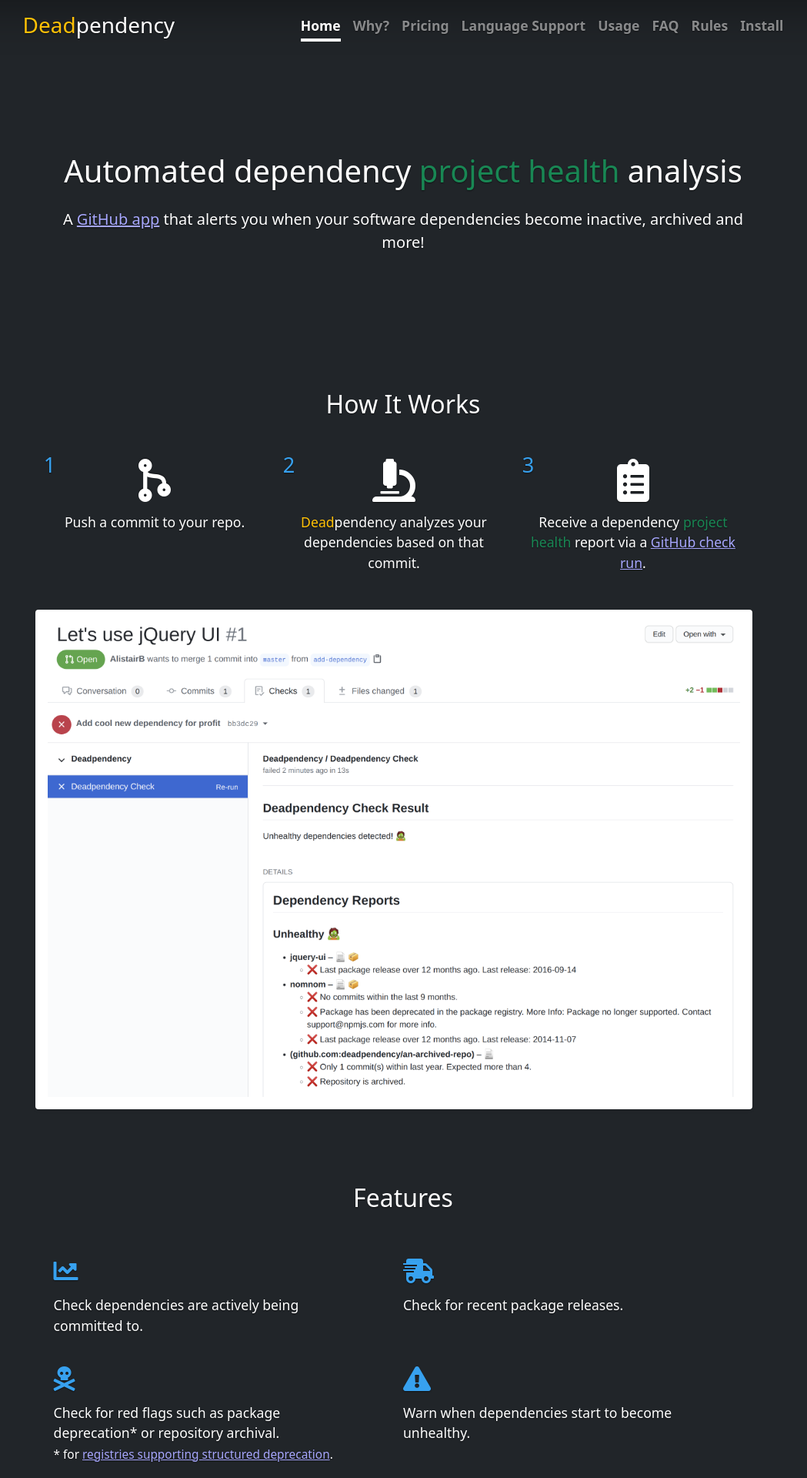
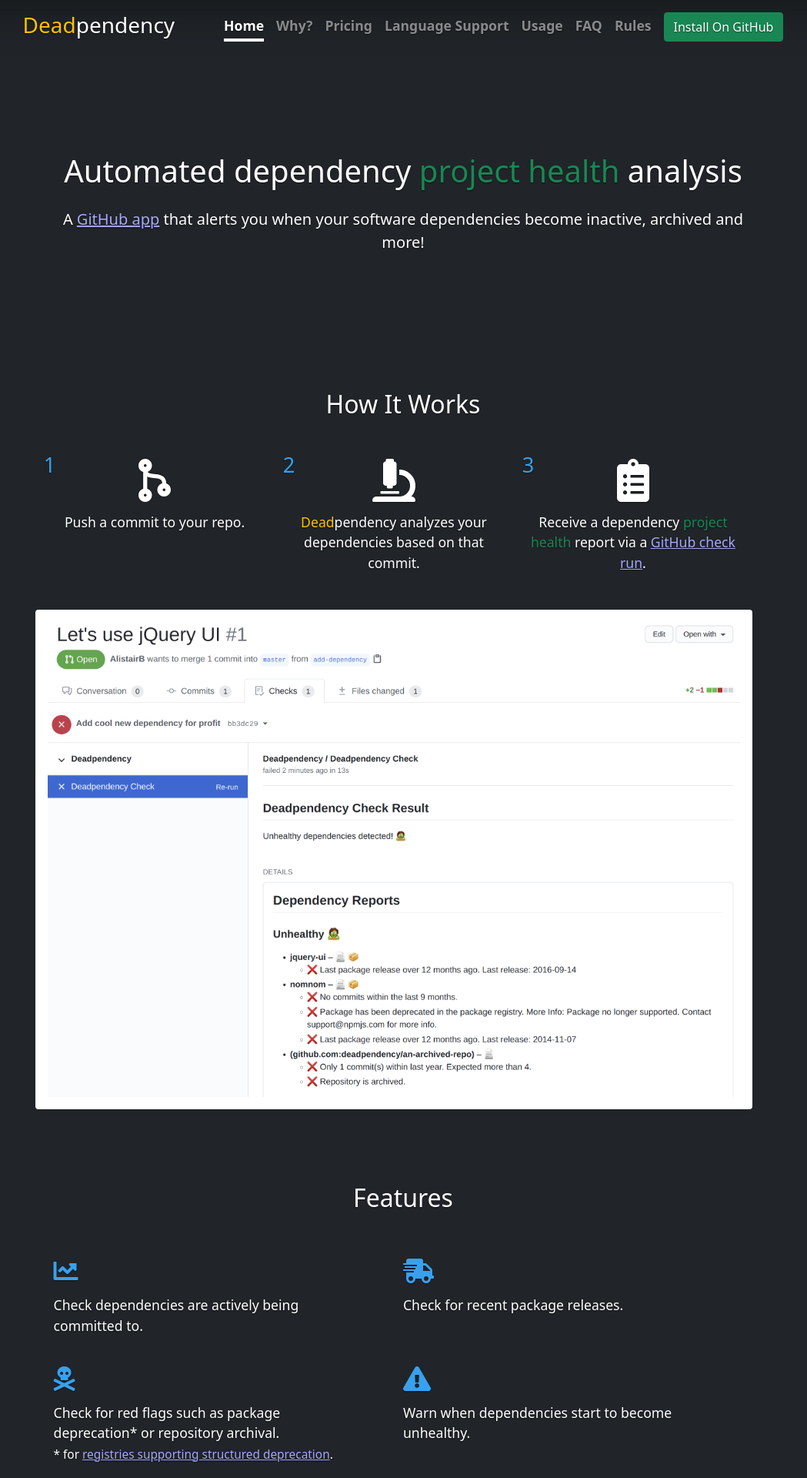
Before and after one commit to deadpendency/deadpendency.github.io, a Jekyll site: the page built from index.html, in a window 1280 px wide. Shown: the top 1920 px of the page at 77% size, without its empty margins (116-1165 px from the left). Built offline with Jekyll 4.4.1, drawn with Linux system fonts in a browser that asks for light colours; nearby versions of some CDN libraries; some of the changed text lies outside the part shown.

Commit message:
More / clearer install links

```diff
--- a/_layouts/default.html
+++ b/_layouts/default.html
@@ -12,9 +12,10 @@
 
     <!-- Bootstrap CSS -->
     <link href="https://cdn.jsdelivr.net/npm/bootstrap@5.0.0-beta1/dist/css/bootstrap.min.css" rel="stylesheet" integrity="sha384-giJF6kkoqNQ00vy+HMDP7azOuL0xtbfIcaT9wjKHr8RbDVddVHyTfAAsrekwKmP1" crossorigin="anonymous">
-    <link rel="stylesheet" href="https://cdnjs.cloudflare.com/ajax/libs/font-awesome/5.15.1/css/fontawesome.min.css" crossorigin="anonymous">
-    <link rel="stylesheet" href="https://cdnjs.cloudflare.com/ajax/libs/font-awesome/5.15.1/css/solid.min.css" crossorigin="anonymous">
-    <link rel="stylesheet" href="https://cdnjs.cloudflare.com/ajax/libs/highlight.js/10.4.0/styles/agate.min.css" crossorigin="anonymous">
+    <link rel="stylesheet" href="https://cdnjs.cloudflare.com/ajax/libs/font-awesome/5.15.1/css/fontawesome.min.css" integrity="sha512-kJ30H6g4NGhWopgdseRb8wTsyllFUYIx3hiUwmGAkgA9B/JbzUBDQVr2VVlWGde6sdBVOG7oU8AL35ORDuMm8g==" crossorigin="anonymous" />
+    <link rel="stylesheet" href="https://cdnjs.cloudflare.com/ajax/libs/font-awesome/5.15.1/css/solid.min.css" integrity="sha512-SazV6tF6Ko4GxhyIZpKoXiKYndqzh7+cqxl9HDH7DGSpjkCN3QLqTAlhJHJnKxu3/2rfCsltzwFC4CmxZE1hPg==" crossorigin="anonymous" />
+    <link rel="stylesheet" href="https://cdnjs.cloudflare.com/ajax/libs/font-awesome/5.15.1/css/brands.min.css" integrity="sha512-D0B6cFS+efdzUE/4wh5XF5599DtW7Q1bZOjAYGBfC0Lg9WjcrqPXZto020btDyrlDUrfYKsmzFvgf/9AB8J0Jw==" crossorigin="anonymous" />
+    <link rel="stylesheet" href="https://cdnjs.cloudflare.com/ajax/libs/highlight.js/10.4.1/styles/agate.min.css" integrity="sha512-dtcZayDwnLWcHMKRgV5S5qk2T4+jz45M89ychxm+Rl9/bA/SiqD59y9ZNoMVDFo7Hnss/O8MruCqWLL5yDv/aQ==" crossorigin="anonymous" />
 
     <link rel="stylesheet" href="{{ site.baseurl }}/styles.css">
   </head>
@@ -34,7 +35,7 @@
             <a class="nav-link {% if currentPage == '/usage' %}active{% endif %}" href="/usage">Usage</a>
             <a class="nav-link {% if currentPage == '/faq' %}active{% endif %}" href="/faq">FAQ</a>
             <a class="nav-link {% if currentPage == '/rules' %}active{% endif %}" href="/rules">Rules</a>
-            <a class="nav-link" href="https://github.com/marketplace/deadpendency" target="_blank" rel="noopener">Install</a>
+            <a class="install-button btn btn-success" href="https://github.com/marketplace/deadpendency" target="_blank" rel="noopener">Install On GitHub</a>
           </nav>
         </div>
       </header>
@@ -57,7 +58,7 @@
       </footer>
     </div>
 
-    <script src="https://cdnjs.cloudflare.com/ajax/libs/highlight.js/10.4.0/highlight.min.js"></script>
+    <script src="https://cdnjs.cloudflare.com/ajax/libs/highlight.js/10.4.1/highlight.min.js" integrity="sha512-DrpaExP2d7RJqNhXB41Q/zzzQrtb6J0zfnXD5XeVEWE8d9Hj54irCLj6dRS3eNepPja7DvKcV+9PnHC7A/g83A==" crossorigin="anonymous"></script>
     <script>hljs.initHighlightingOnLoad();</script>
     <!-- Global site tag (gtag.js) - Google Analytics -->
     <script async src="https://www.googletagmanager.com/gtag/js?id=UA-175234743-1"></script>
--- a/_sass/global.scss
+++ b/_sass/global.scss
@@ -45,6 +45,10 @@
 }
 
 .nav-masthead .nav-link + .nav-link {
+  margin-left: 1rem;
+}
+
+.nav-masthead .install-button {
   margin-left: 1rem;
 }
 
--- a/faq.html
+++ b/faq.html
@@ -19,7 +19,7 @@
 <p>Support is either not possible, planned, or the language is considered too niche. Feel free to create / up vote the <a href="https://github.com/deadpendency/deadpendency/issues?q=is%3Aissue+is%3Aopen+label%3Alanguage-support" target="_blank" rel="noopener">relevant issue</a>.</p>
 
 <h4>Which package registries support structured deprecation?</h4>
-<p>Currently NPM (JavaScript), NuGet (.NET) and Hackage (Haskell).</p>
+<p>Currently NPM (JavaScript), NuGet (.NET), Hackage (Haskell) and Packagist (PHP).</p>
 
 <h4>Why isn’t <span class="text-warning">Dead</span><span class="text-white">pendency</span> open source?</h4>
 <p>The plan is to charge for <span class="text-warning">Dead</span><span class="text-white">pendency</span> for closed source. However, as much <span class="text-warning">Dead</span><span class="text-white">pendency</span> code as possible with be open sourced.</p>
--- a/index.html
+++ b/index.html
@@ -160,5 +160,23 @@
       </div>
       <div class="col-sm text-center"></div>
     </div>
+    <div class="pricing row mt-5 mb-5">
+      <h2 class="text-center">Pricing</h2>
+
+      <div class="row mt-4 gx-5 gy-3">
+        <div class="col-sm">
+          <i class="fab fa-osi feature-icon d-block"></i>
+          Always free for public repositories.
+        </div>
+        <div class="col-sm">
+          <i class="fas fa-door-closed feature-icon d-block"></i>
+          Currently free for private repositories. Eventually a paid plan will be required.
+        </div>
+      </div>
+
+      <p class="text-center mt-5">
+        <a class="btn btn-success btn-lg" href="https://github.com/marketplace/deadpendency" target="_blank" rel="noopener">Install On GitHub</a>
+      </p>
+    </div>
   </div>
 </div>
```
